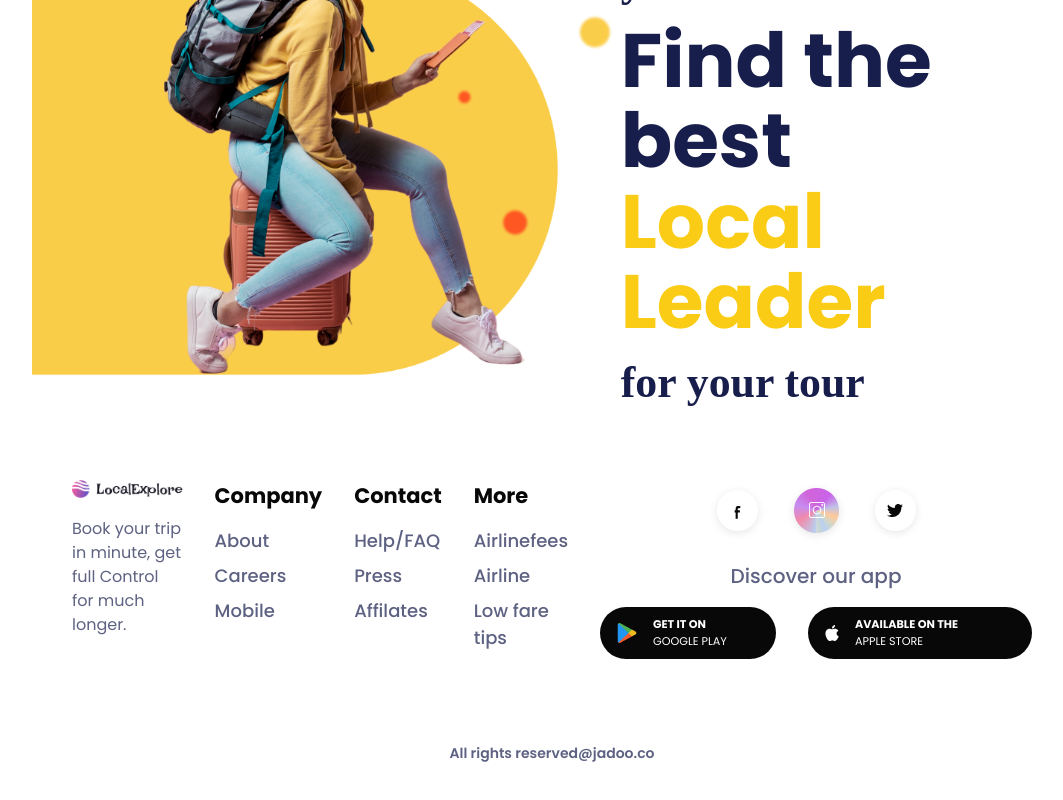
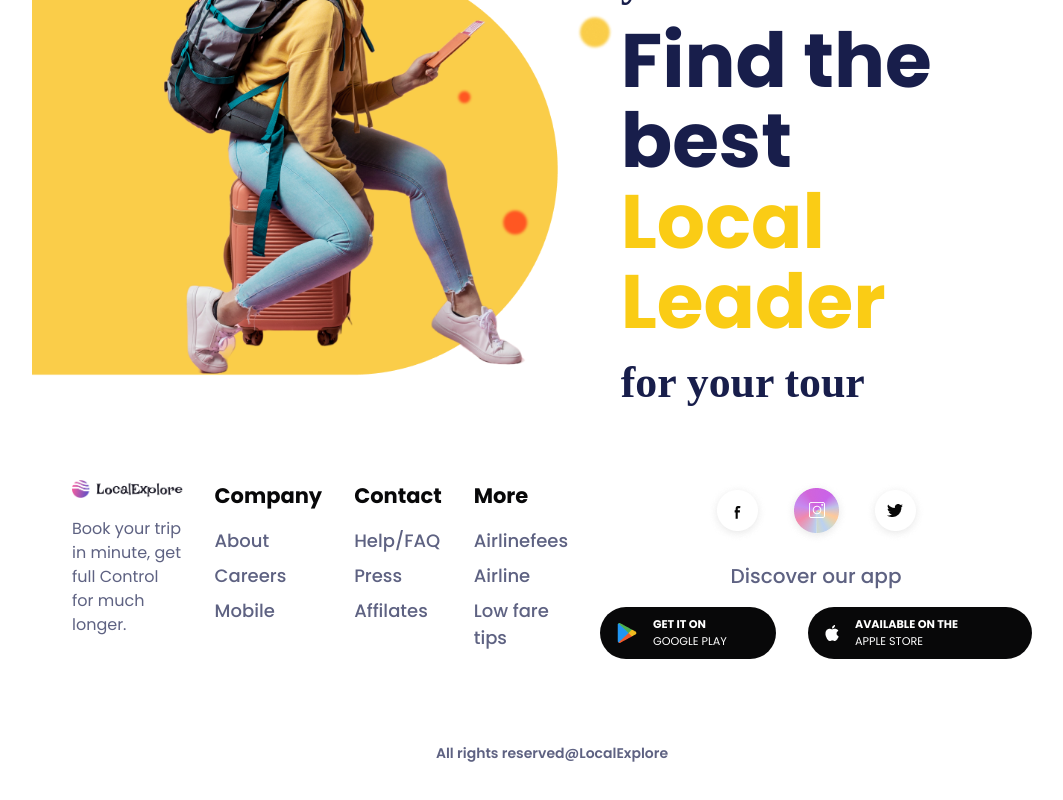
Before and after one commit to Rabib200/Local_Guide_NextJS, a Next.js app: page / in a window 1280 px wide. Shown: the part 2892-3692 px from the top of the page, without its empty margins (128-1191 px from the left). Built offline with nearby package versions, Linux system fonts and the light colour scheme; a web font is replaced by a local one.

Commit message:
CSS done by sadia

```diff
--- a/src/app/components/sections/FooterSection.tsx
+++ b/src/app/components/sections/FooterSection.tsx
@@ -105,7 +105,7 @@ function FooterSection() {
         </div>
       </div>
       <p className="my-[5.25rem] text-lightGray text-[0.875rem] font-[600] flex justify-center">
-        All rights reserved@jadoo.co
+        All rights reserved@LocalExplore
       </p>
     </section>
   );
```
